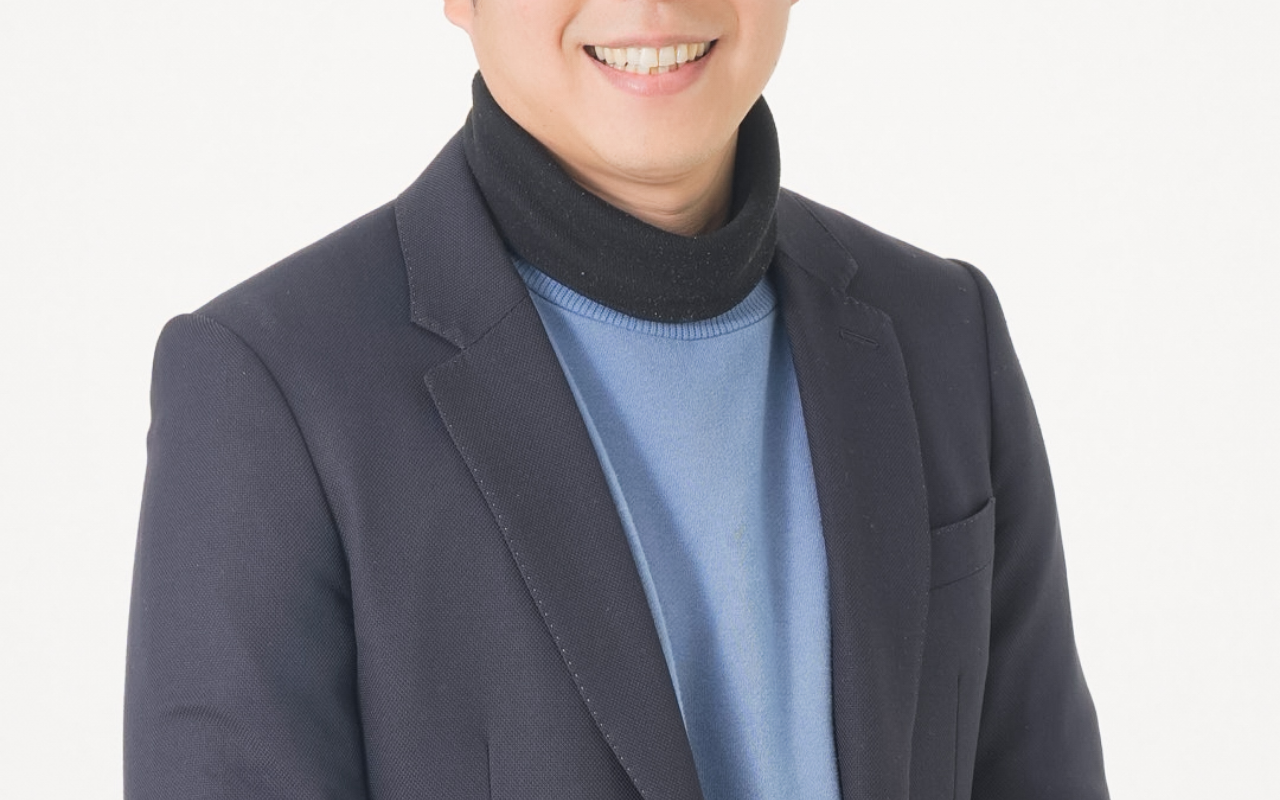
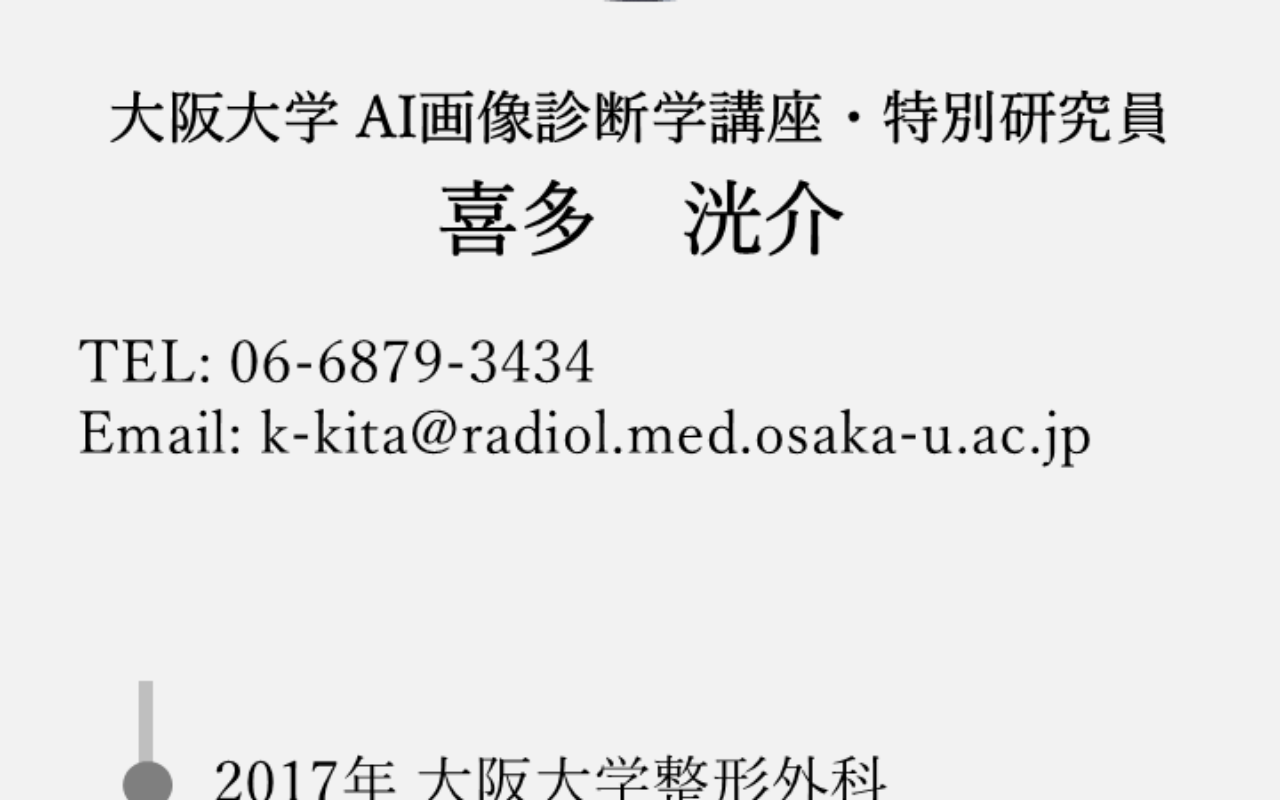
Before and after one commit to kosukekita/Profile, a plain HTML site: page index.html in a window 1280 px wide. Drawn offline with Linux system fonts and the light colour scheme.

Commit message:
Revised commit

```diff
--- a/index.html
+++ b/index.html
@@ -20,6 +20,6 @@
   </style>
 </head>
 <body>
-  <img src="self_image.jpg" alt="Full Screen Image">
+  <img src="profile_slide.png" alt="Full Screen Image">
 </body>
 </html>
```
Also changed, not shown: profile_slide.png (added).
